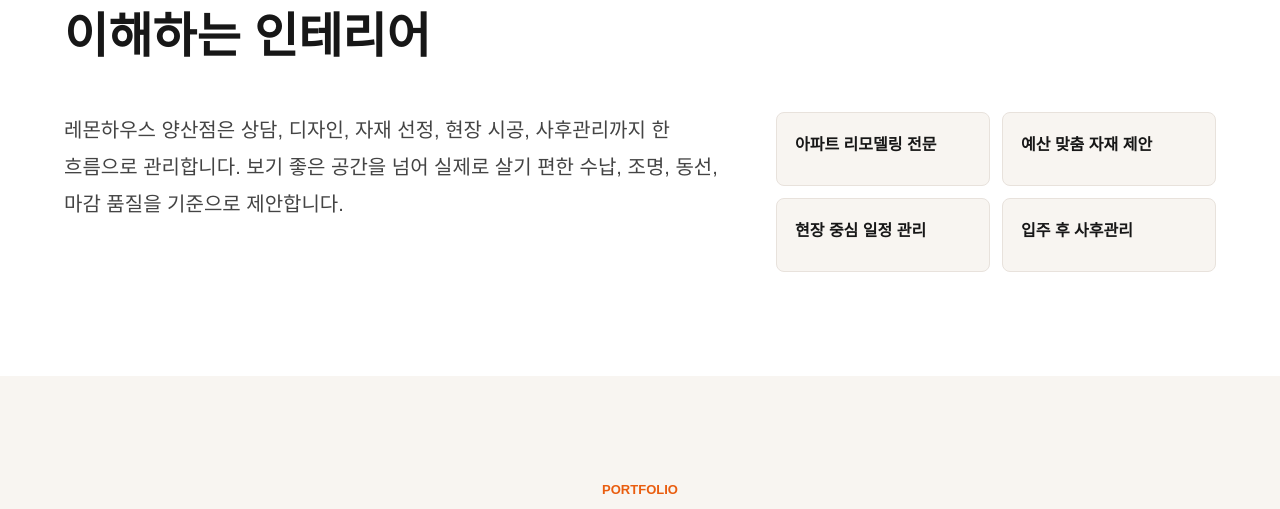
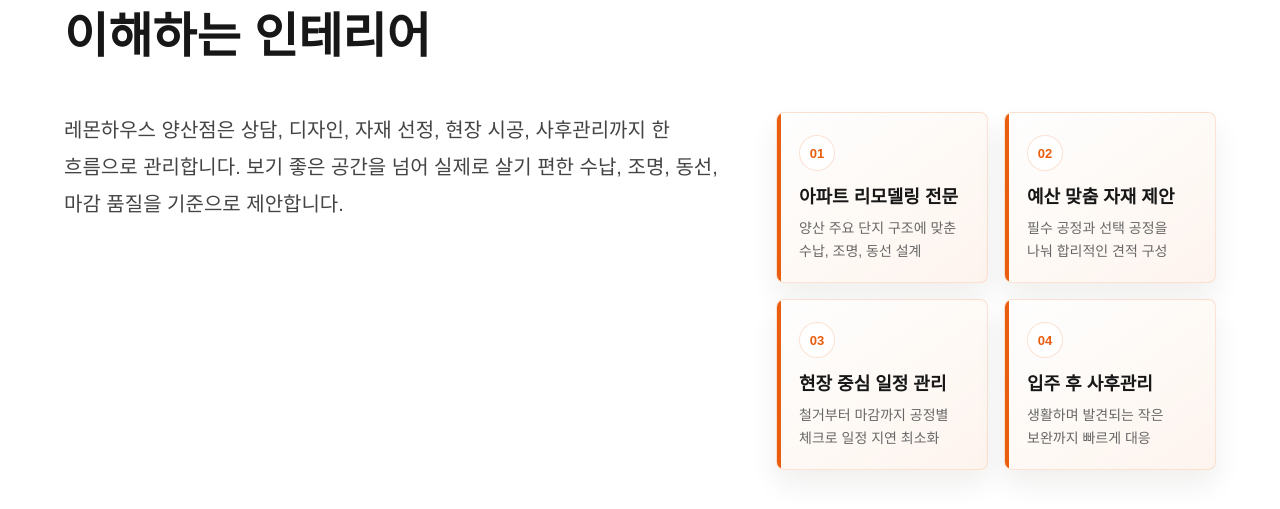
Before and after one commit to locallabseoul/lemonhouse-yangsan, a Next.js app: page / in a window 1280 px wide. Shown: the part 1084-1593 px from the top of the page. Built offline with nearby package versions, Linux system fonts and the light colour scheme.

Commit message:
Improve about feature cards

```diff
--- a/app/globals.css
+++ b/app/globals.css
@@ -311,16 +311,58 @@
 .about-points {
   display: grid;
   grid-template-columns: repeat(2, 1fr);
-  gap: 12px;
+  gap: 16px;
+}
+
+.about-points article {
+  position: relative;
+  min-height: 148px;
+  padding: 22px 22px 20px;
+  border: 1px solid rgba(233, 93, 15, 0.16);
+  border-radius: 8px;
+  background:
+    linear-gradient(145deg, rgba(255, 255, 255, 0.92), rgba(255, 244, 237, 0.82)),
+    var(--surface-soft);
+  box-shadow: 0 14px 28px rgba(41, 28, 19, 0.07);
+  overflow: hidden;
+}
+
+.about-points article::before {
+  position: absolute;
+  top: 0;
+  left: 0;
+  width: 4px;
+  height: 100%;
+  background: var(--brand);
+  content: "";
 }
 
 .about-points span {
-  min-height: 74px;
-  padding: 18px;
-  border: 1px solid var(--line);
-  border-radius: 8px;
-  background: var(--surface-soft);
+  display: inline-flex;
+  align-items: center;
+  justify-content: center;
+  width: 36px;
+  height: 36px;
+  margin-bottom: 14px;
+  border-radius: 50%;
+  color: var(--brand);
+  background: #fff;
+  box-shadow: inset 0 0 0 1px rgba(233, 93, 15, 0.18);
+  font-size: 13px;
   font-weight: 900;
+}
+
+.about-points h3 {
+  margin: 0 0 8px;
+  font-size: 18px;
+  line-height: 1.35;
+}
+
+.about-points p {
+  margin: 0;
+  color: var(--muted);
+  font-size: 14px;
+  line-height: 1.6;
 }
 
 .portfolio {
--- a/app/page.tsx
+++ b/app/page.tsx
@@ -89,6 +89,29 @@
     name: "박*영 고객님",
     home: "증산 이지더원 25평",
     text: "신혼집 인테리어를 맡겼는데 예산 안에서 효과가 큰 자재를 잘 추천해주셨어요. 디자인과 실용적인 동선 모두 만족합니다.",
+  },
+];
+
+const aboutPoints = [
+  {
+    number: "01",
+    title: "아파트 리모델링 전문",
+    description: "양산 주요 단지 구조에 맞춘 수납, 조명, 동선 설계",
+  },
+  {
+    number: "02",
+    title: "예산 맞춤 자재 제안",
+    description: "필수 공정과 선택 공정을 나눠 합리적인 견적 구성",
+  },
+  {
+    number: "03",
+    title: "현장 중심 일정 관리",
+    description: "철거부터 마감까지 공정별 체크로 일정 지연 최소화",
+  },
+  {
+    number: "04",
+    title: "입주 후 사후관리",
+    description: "생활하며 발견되는 작은 보완까지 빠르게 대응",
   },
 ];
 
@@ -215,10 +238,13 @@
               기준으로 제안합니다.
             </p>
             <div className="about-points">
-              <span>아파트 리모델링 전문</span>
-              <span>예산 맞춤 자재 제안</span>
-              <span>현장 중심 일정 관리</span>
-              <span>입주 후 사후관리</span>
+              {aboutPoints.map((point) => (
+                <article key={point.title}>
+                  <span>{point.number}</span>
+                  <h3>{point.title}</h3>
+                  <p>{point.description}</p>
+                </article>
+              ))}
             </div>
           </div>
         </section>
```
